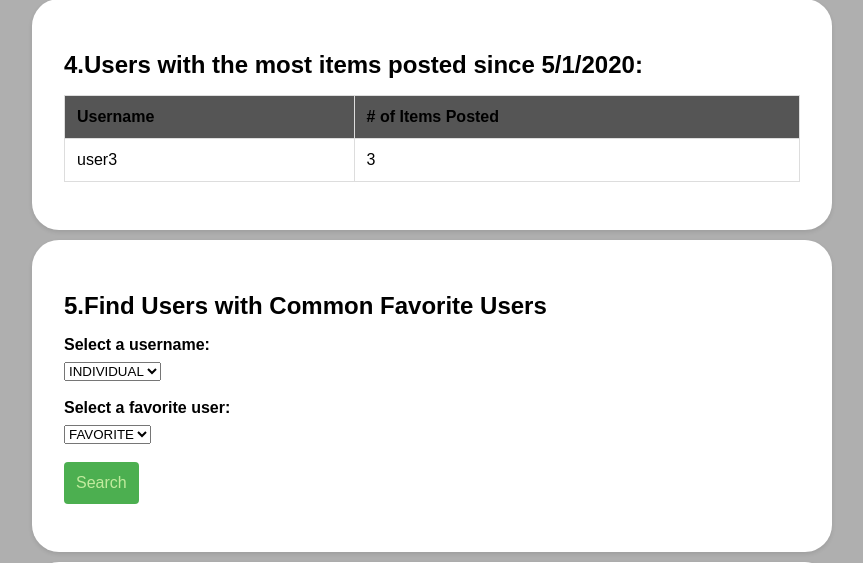
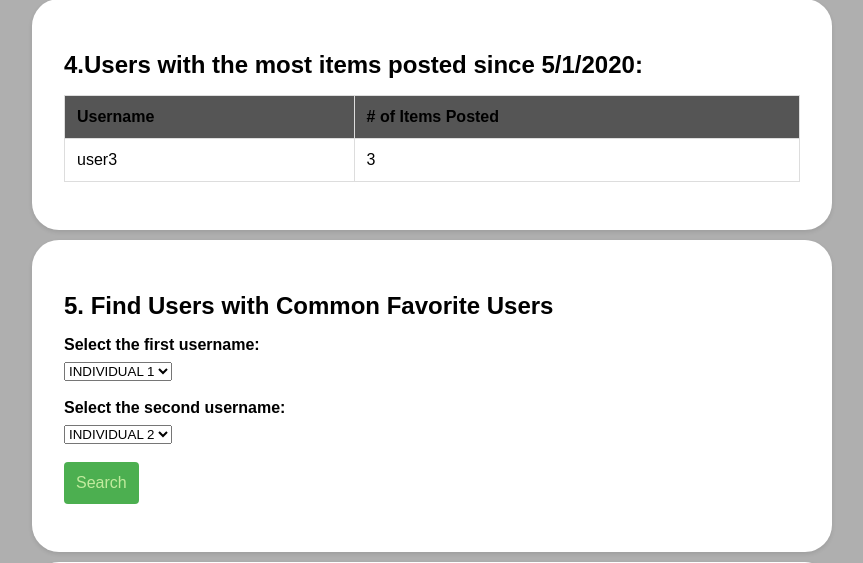
Before and after one commit to d3h1/Database_Design, a Flask app: page /marketplace in a window 1280 px wide. Shown: the part 1099-1662 px from the top of the page, without its empty margins (208-1071 px from the left). Run offline with Flask 3, Linux system fonts and the light colour scheme; data comes from the database, SQL or seed files in the repository; both versions use the stored data as it was after the commit; some web fonts are replaced.

Commit message:
finishing tasks

```diff
--- a/app.py
+++ b/app.py
@@ -295,17 +295,12 @@ def marketplace():
         c.execute('SELECT DISTINCT username FROM favorites')
         usernames = c.fetchall()
 
-
-        # Fetch all favorite users from the database and display them in a dropdown menu
-        c.execute('SELECT DISTINCT favorite_user FROM favorites')
-        favorite_users = c.fetchall()
-
-
         # Check if both dropdown menus are selected and find the users who have the same favorite user
         if request.method == 'POST':
-            username = request.form['username']
-            favorite_user = request.form['favorite_user']
-            c.execute('SELECT username FROM favorites WHERE favorite_user=? AND username!=?', (favorite_user, username))
+            username1 = request.form['username1']
+            username2 = request.form['username2']
+            c.execute('''SELECT DISTINCT favorite_user FROM favorites WHERE username=? AND favorite_user IN
+                        (SELECT favorite_user FROM favorites WHERE username=?)''', (username1, username2))
             common_favorites = c.fetchall()
         else:
             common_favorites = None
@@ -315,8 +310,15 @@ def marketplace():
         c.execute('''
             SELECT DISTINCT items.username
             FROM items
-            LEFT JOIN reviews ON items.id = reviews.item_id
-            WHERE reviews.rating != "Excellent" OR reviews.rating IS NULL
+            LEFT JOIN (
+                SELECT item_id
+                FROM reviews
+                WHERE rating = 'Excellent'
+                GROUP BY item_id
+                HAVING COUNT(*) >= 3
+            ) e ON items.id = e.item_id
+            LEFT JOIN reviews r ON items.id = r.item_id
+            WHERE e.item_id IS NULL OR r.rating != 'Excellent';
         ''')
         excellent_users = c.fetchall()
 
@@ -365,19 +367,25 @@ def marketplace():
         good_item_users = c.fetchall()
 
 
-        # ?(TASK 10, Not sure if working properly)
+        # !(TASK 10)
         # Get a user pair (A, B) such that they always gave each other "excellent" reviews for every single item they posted
         c.execute('''SELECT i1.username as user1, i2.username as user2
-                FROM items i1
-                INNER JOIN reviews r1 ON i1.id = r1.item_id AND r1.rating = 'Excellent'
-                INNER JOIN items i2 ON i2.username = r1.username AND i1.id != i2.id
-                INNER JOIN reviews r2 ON i2.id = r2.item_id AND r2.rating = 'Excellent' AND r2.username = i1.username;''')
+                    FROM items i1
+                    INNER JOIN reviews r1 ON i1.id = r1.item_id AND r1.rating = 'Excellent'
+                    INNER JOIN items i2 ON i2.username = r1.username AND i1.id != i2.id
+                    INNER JOIN reviews r2 ON i2.id = r2.item_id AND r2.username = i1.username
+                    WHERE NOT EXISTS (
+                        SELECT 1
+                        FROM reviews r3
+                        WHERE r3.username = i1.username AND r3.item_id = i2.id AND r3.rating != 'Excellent'
+                        OR r3.username = i2.username AND r3.item_id = i1.id AND r3.rating != 'Excellent'
+                    )''')
         excellent_review_pairs = [list(sorted(x)) for x in c.fetchall()]
         ret = [pair for i, pair in enumerate(excellent_review_pairs) if pair not in excellent_review_pairs[:i]]
 
 
 
-        return render_template('marketplace.html', item_results=items, max_prices=max_prices, users=users, users2=users2, items=items, top_users=top_users, excellent_users=excellent_users, poor_review_users=poor_review_users, good_item_users=good_item_users, excellent_review_pairs=ret, common_favorites=common_favorites, usernames=usernames, favorite_users=favorite_users)
+        return render_template('marketplace.html', item_results=items, max_prices=max_prices, users=users, users2=users2, items=items, top_users=top_users, excellent_users=excellent_users, poor_review_users=poor_review_users, good_item_users=good_item_users, excellent_review_pairs=ret, common_favorites=common_favorites, usernames=usernames, )
 
 
 
--- a/templates/marketplace.html
+++ b/templates/marketplace.html
@@ -139,20 +139,20 @@
 
     <!-- TASK 5 -->
     <section class="common-favorites-section">
-      <h2>5.Find Users with Common Favorite Users</h2>
+      <h2>5. Find Users with Common Favorite Users</h2>
       <form method="post" action="{{ url_for('marketplace') }}">
-        <label for="username">Select a username:</label>
-        <select name="username" id="username">
-          <option value="" disabled selected hidden>INDIVIDUAL</option>
+        <label for="username1">Select the first username:</label>
+        <select name="username1" id="username1">
+          <option value="" disabled selected hidden>INDIVIDUAL 1</option>
           {% for user in usernames %}
           <option value="{{ user[0] }}">{{ user[0] }}</option>
           {% endfor %}
         </select>
         <br /><br />
-        <label for="favorite_user">Select a favorite user:</label>
-        <select name="favorite_user" id="favorite_user">
-          <option value="" disabled selected hidden>FAVORITE</option>
-          {% for user in favorite_users %}
+        <label for="username2">Select the second username:</label>
+        <select name="username2" id="username2">
+          <option value="" disabled selected hidden>INDIVIDUAL 2</option>
+          {% for user in usernames %}
           <option value="{{ user[0] }}">{{ user[0] }}</option>
           {% endfor %}
         </select>
@@ -161,11 +161,11 @@
       </form>
 
       {% if common_favorites %}
-      <h2>Users with Common Favorite User:</h2>
+      <h2>Common Favorite Users:</h2>
       <table>
         <thead>
           <tr>
-            <th>Username</th>
+            <th>Favorite User</th>
           </tr>
         </thead>
         <tbody>
```
Also changed, not shown: phase1.sqlite.
